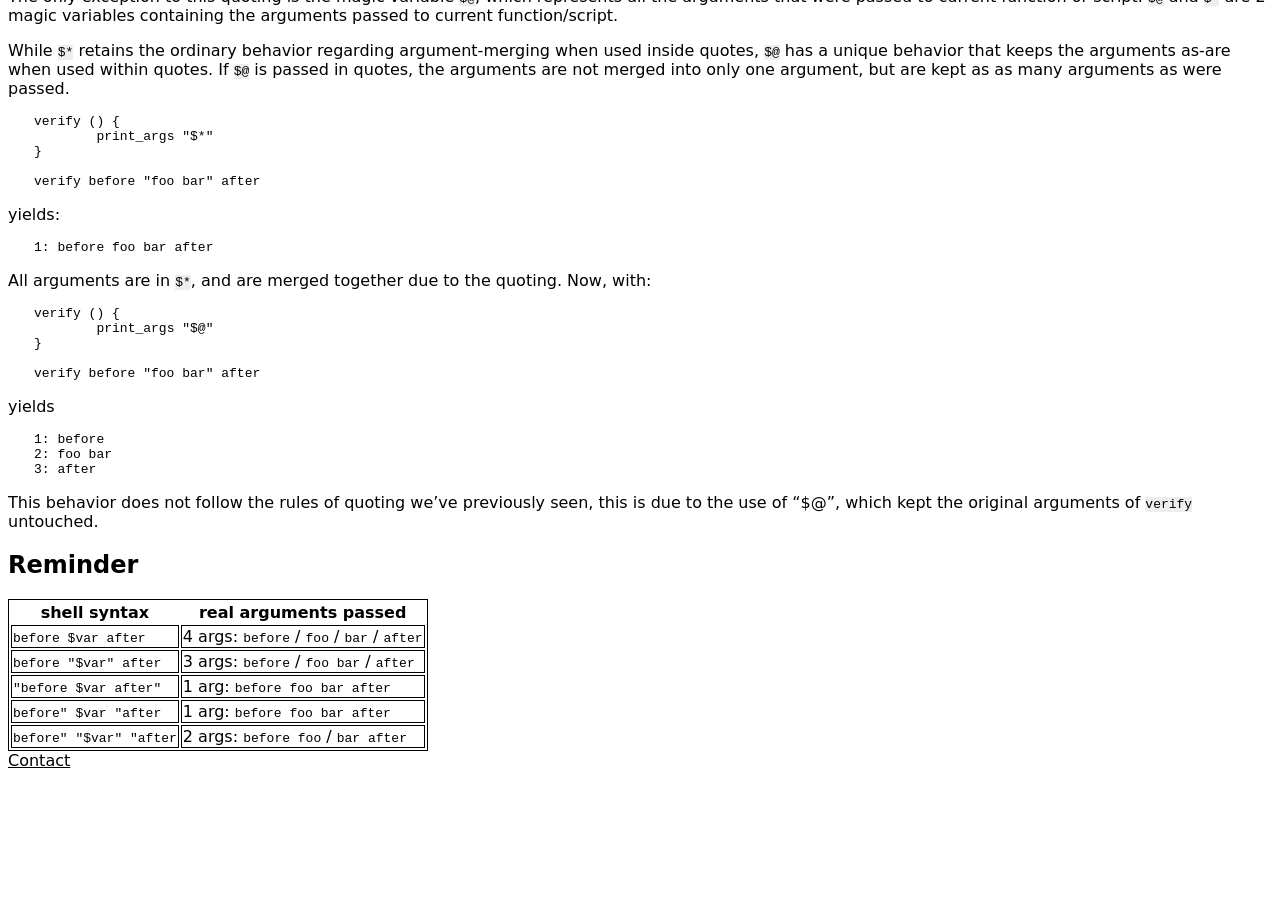
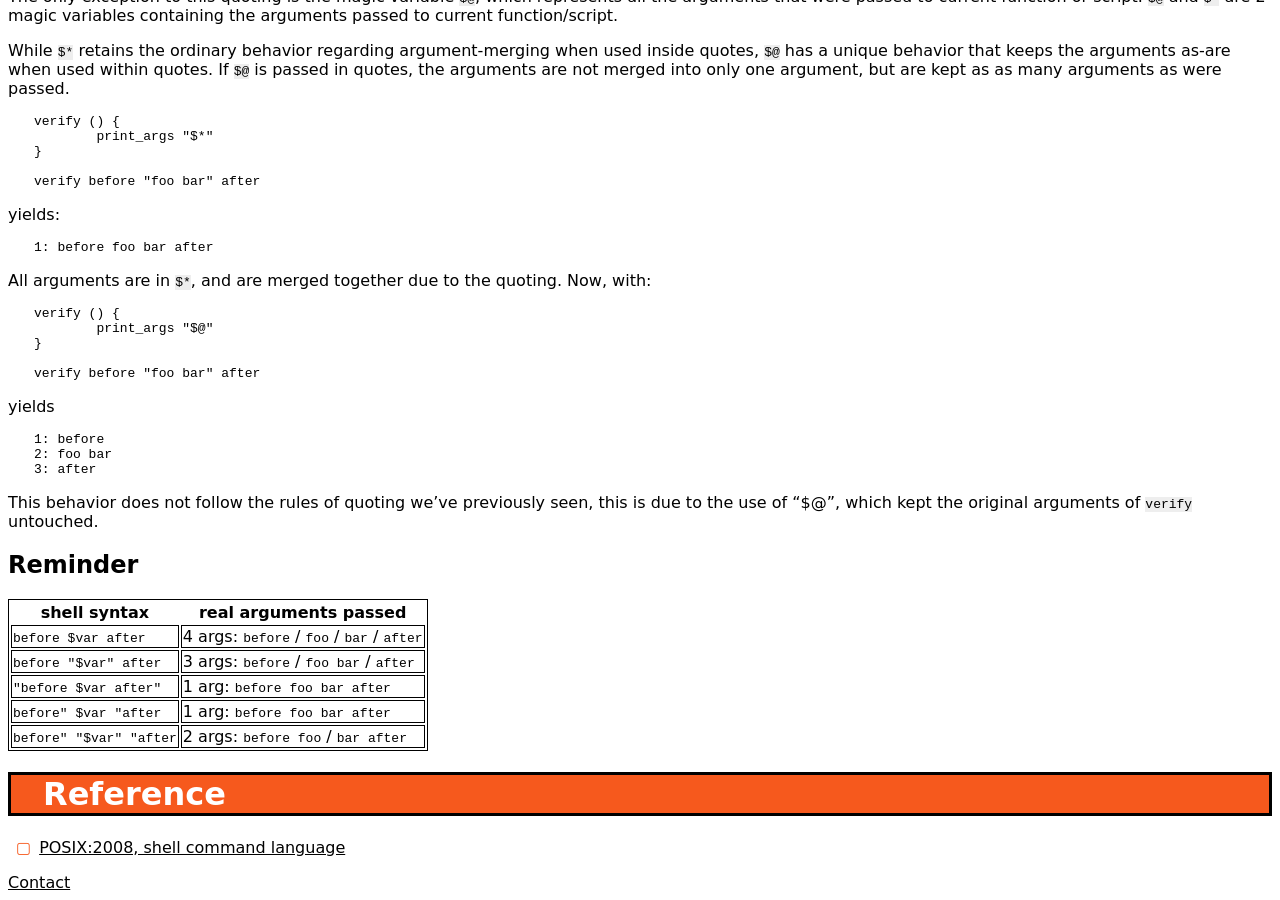
Before and after one commit to hydrargyrum/hydrargyrum.github.io, a Jekyll site: the page built from _posts/2014-12-16-shell-quoting.md, in a window 1280 px wide and 900 px high, scrolled down 1993 px. Built offline with Jekyll 4.4.1, drawn with Linux system fonts in a browser that asks for light colours; before the commit the page ends 2771 px from its top, so only the background shows below that.

Commit message:
shell quoting article: add tag and reference link

```diff
--- a/_posts/2014-12-16-shell-quoting.md
+++ b/_posts/2014-12-16-shell-quoting.md
@@ -1,7 +1,7 @@
 ---
 layout: mine
 title: Variables and quoting in shell
-tags: shell
+tags: shell posix
 ---
 
 # Quoting vars with spaces in shell
@@ -199,3 +199,7 @@ This behavior does not follow the rules of quoting we've previously seen, this i
 | `"before $var after"` | 1 arg: `before foo bar after` |
 | `before" $var "after` | 1 arg: `before foo bar after` |
 | `before" "$var" "after` | 2 args: `before foo` / `bar after` |
+
+# Reference
+
+* [POSIX:2008, shell command language](http://pubs.opengroup.org/onlinepubs/009695399/utilities/xcu_chap02.html)
```
